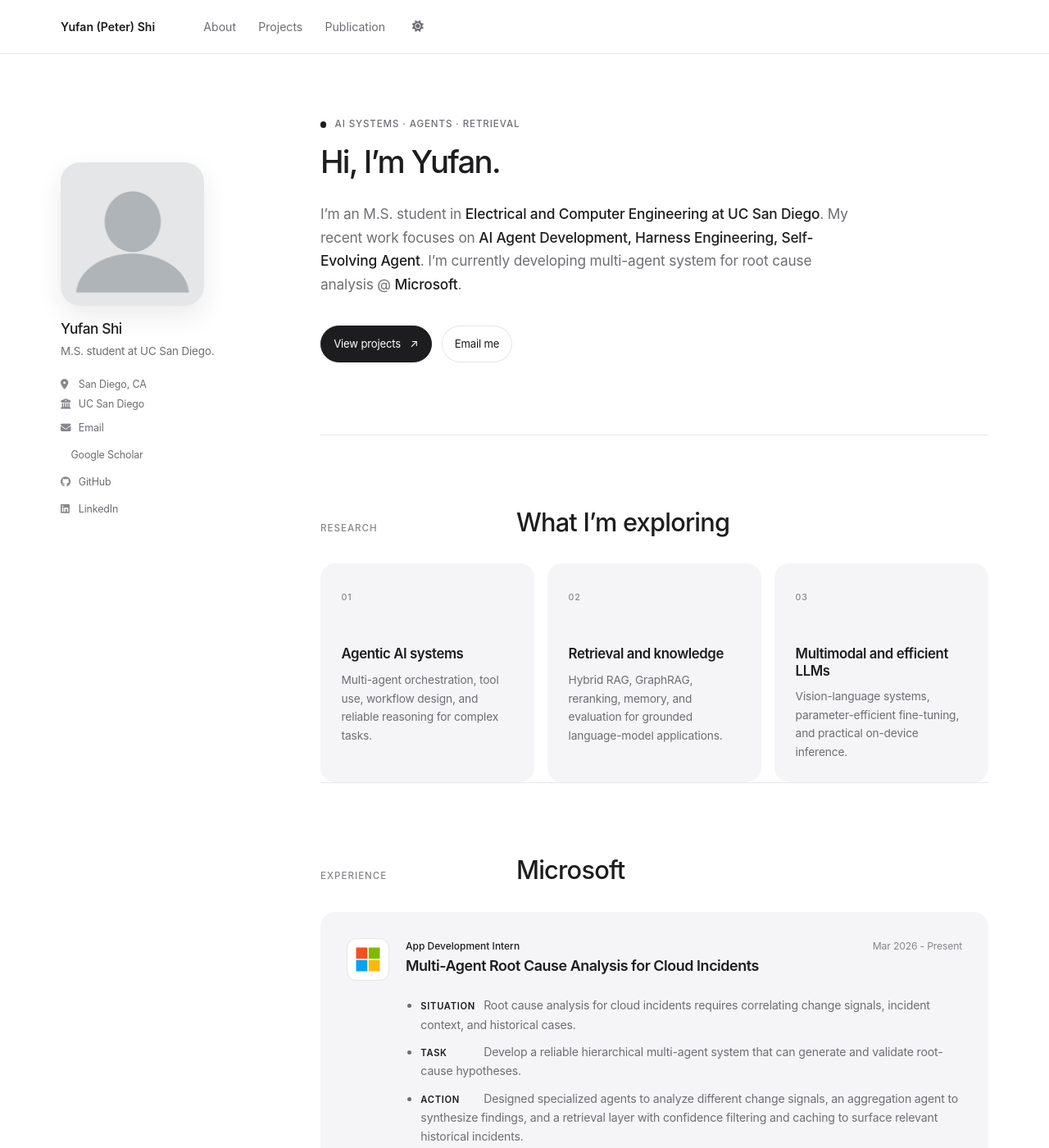
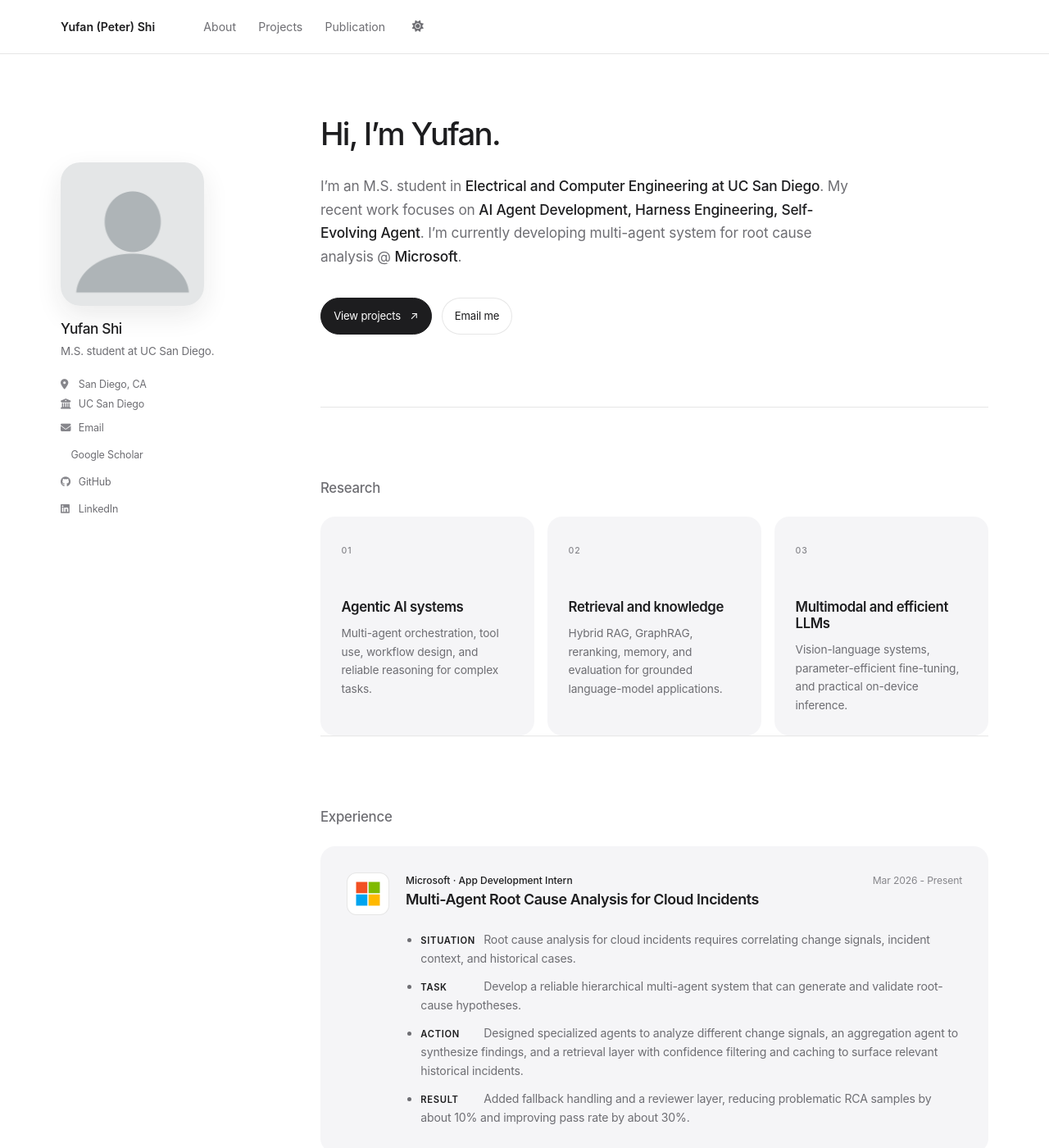
Before and after one commit to YufanPeter/yufanpeter.github.io, a Jekyll site: the page built from _pages/about.md, in a window 1280 px wide and 1400 px high. Shown: the whole window at 82% size. Built offline with Jekyll 4.4.1, drawn with Linux system fonts in a browser that asks for light colours; a style sheet for code colours, icons or effects is not loaded; some of the changed text lies outside the part shown.

Commit message:
Simplify homepage section headings

```diff
--- a/_pages/about.md
+++ b/_pages/about.md
@@ -9,7 +9,6 @@ redirect_from:
 ---
 
 <div class="home-intro">
-  <p class="home-kicker"><span aria-hidden="true"></span>AI systems · agents · retrieval</p>
   <h1 id="home-title">Hi, I’m Yufan.</h1>
   <p class="home-lead">
     I’m an M.S. student in <strong>Electrical and Computer Engineering at UC San Diego</strong>.
@@ -24,8 +23,7 @@ redirect_from:
 
 <section class="home-section" id="research" aria-labelledby="focus-title">
   <div class="section-heading">
-    <p>Research</p>
-    <h2 id="focus-title">What I’m exploring</h2>
+    <h2 id="focus-title">Research</h2>
   </div>
   <div class="focus-grid focus-grid--three">
     <article class="focus-card">
@@ -48,15 +46,14 @@ redirect_from:
 
 <section class="home-section" id="experience" aria-labelledby="experience-title">
   <div class="section-heading">
-    <p>Experience</p>
-    <h2 id="experience-title">Microsoft</h2>
+    <h2 id="experience-title">Experience</h2>
   </div>
   <article class="experience-item experience-item--detailed">
     <div class="experience-mark"><img src="/assets/images/microsoft-symbol.svg" alt="Microsoft"></div>
     <div class="experience-body">
       <div class="experience-heading">
         <div>
-          <p class="experience-meta">App Development Intern</p>
+          <p class="experience-meta">Microsoft · App Development Intern</p>
           <h3>Multi-Agent Root Cause Analysis for Cloud Incidents</h3>
         </div>
         <time>Mar 2026 - Present</time>
--- a/_sass/layout/_refined.scss
+++ b/_sass/layout/_refined.scss
@@ -365,26 +365,15 @@ a {
 }
 
 .section-heading {
-  display: grid;
-  grid-template-columns: minmax(7rem, 0.38fr) 1fr;
-  align-items: baseline;
-  gap: 1.25rem;
-  margin-bottom: 2rem;
-}
-
-.section-heading p {
-  margin: 0;
-  color: var(--soft-ink);
-  font-size: 0.72rem !important;
-  font-weight: 500;
-  letter-spacing: 0.09em;
-  text-transform: uppercase;
+  margin-bottom: 1.6rem;
 }
 
 .section-heading h2 {
   margin: 0;
-  font-size: clamp(1.55rem, 2.4vw, 2rem);
+  color: var(--muted-ink);
+  font-size: 1.05rem;
   font-weight: 500;
+  letter-spacing: -0.015em;
 }
 
 .focus-grid {
@@ -832,11 +821,6 @@ a {
     font-size: 2rem;
   }
 
-  .section-heading {
-    grid-template-columns: 1fr;
-    gap: 0.35rem;
-  }
-
   .focus-grid {
     grid-template-columns: 1fr;
   }
```
Also changed, not shown: other parts of _pages/about.md (+2 -4 lines).
